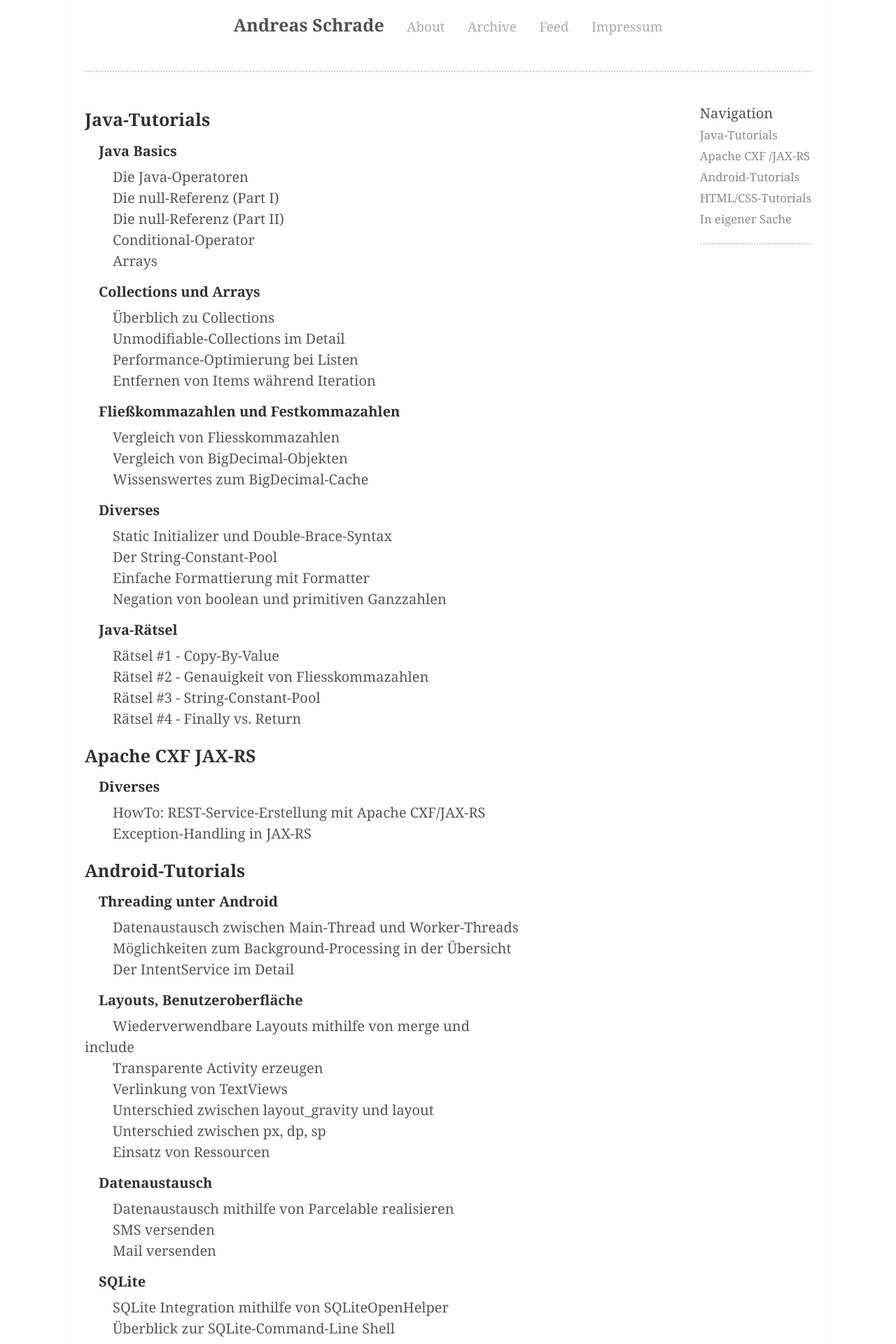
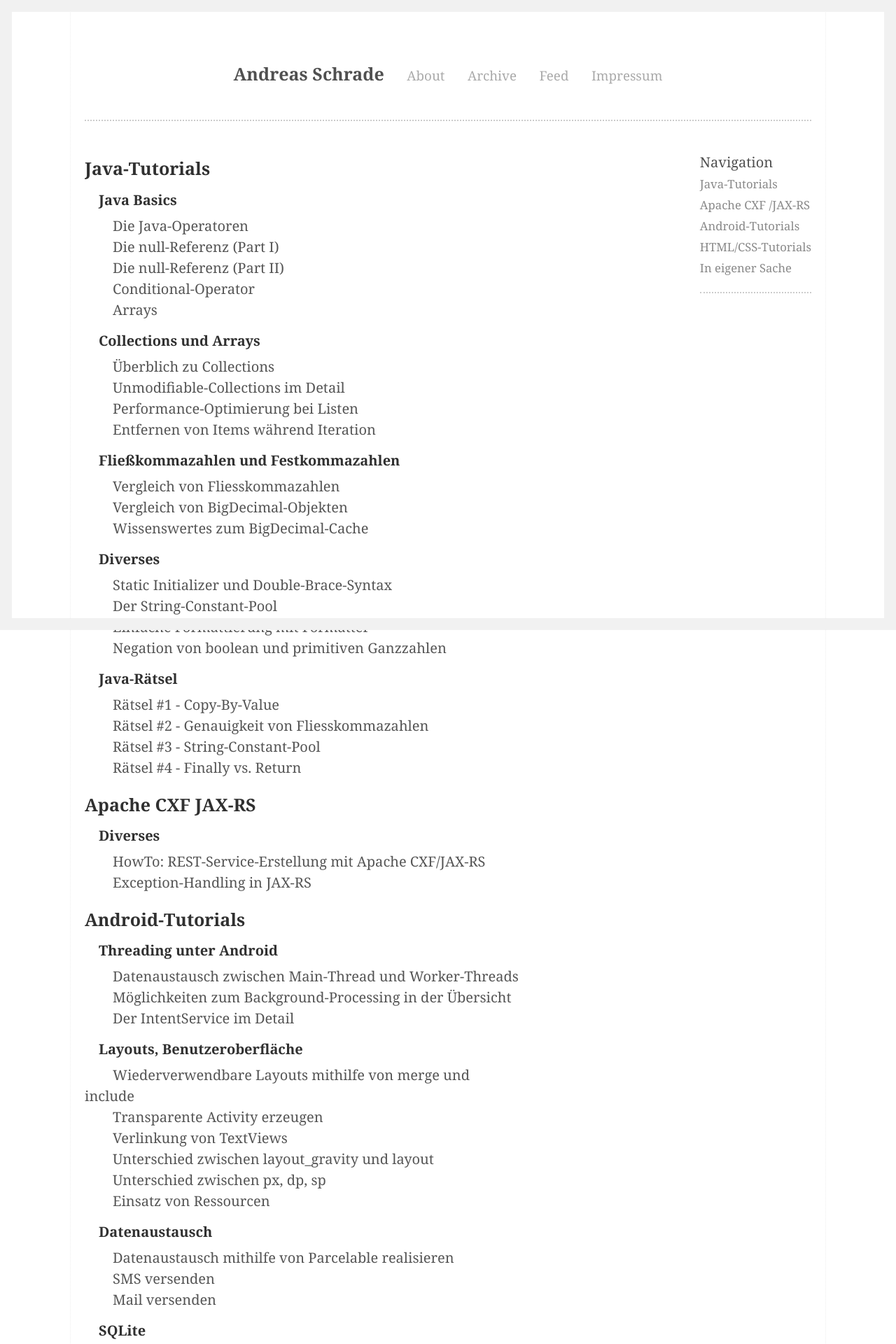
Before and after one commit to andreasschrade/andreasschrade.github.com, a Jekyll site: the page built from index.html, in a window 1280 px wide. Shown: the top 1920 px of the page at 70% size. Built offline with Jekyll 4.4.1, drawn with Linux system fonts in a browser that asks for light colours; Markdown is read by kramdown in place of the engine named in the settings; the list of posts is cut into pages by our own code.

Commit message:
some little design changes

```diff
--- a/_layouts/default.html
+++ b/_layouts/default.html
@@ -5,6 +5,12 @@
   {% include ga.html %}
 
   <body>
+
+    <div id="bordertop">&nbsp;</div>
+    <div id="borderbottom">&nbsp;</div>
+    <div id="borderleft">&nbsp;</div>
+    <div id="borderright">&nbsp;</div>
+
 
     <div class="container content">
       <div class="masthead">
--- a/public/css/poole.css
+++ b/public/css/poole.css
@@ -320,7 +320,7 @@
  */
 
 .masthead {
-  padding-top:    1rem;
+  padding-top:    4.5rem;
   padding-bottom: 1rem;
   margin-bottom: 1.5rem;
 }
@@ -463,3 +463,41 @@
 .footer {
   clear:both;
 }
+
+#bordertop {
+height: 17px;
+position: fixed;
+z-index: 700;
+left: 0px;
+right: 0px;
+top: 0px;
+background: #f1f1f1;
+}
+#borderbottom {
+height: 17px;
+position: fixed;
+z-index: 700;
+left: 0px;
+right: 0px;
+bottom: 0px;
+background: #f1f1f1;
+}
+
+#borderleft {
+width: 17px;
+position: fixed;
+z-index: 700;
+left: 0px;
+top: 0px;
+bottom: 0px;
+background: #f1f1f1;
+}
+#borderright {
+width: 17px;
+position: fixed;
+z-index: 700;
+right: 0px;
+top: 0px;
+bottom: 0px;
+background: #f1f1f1;
+}
```
